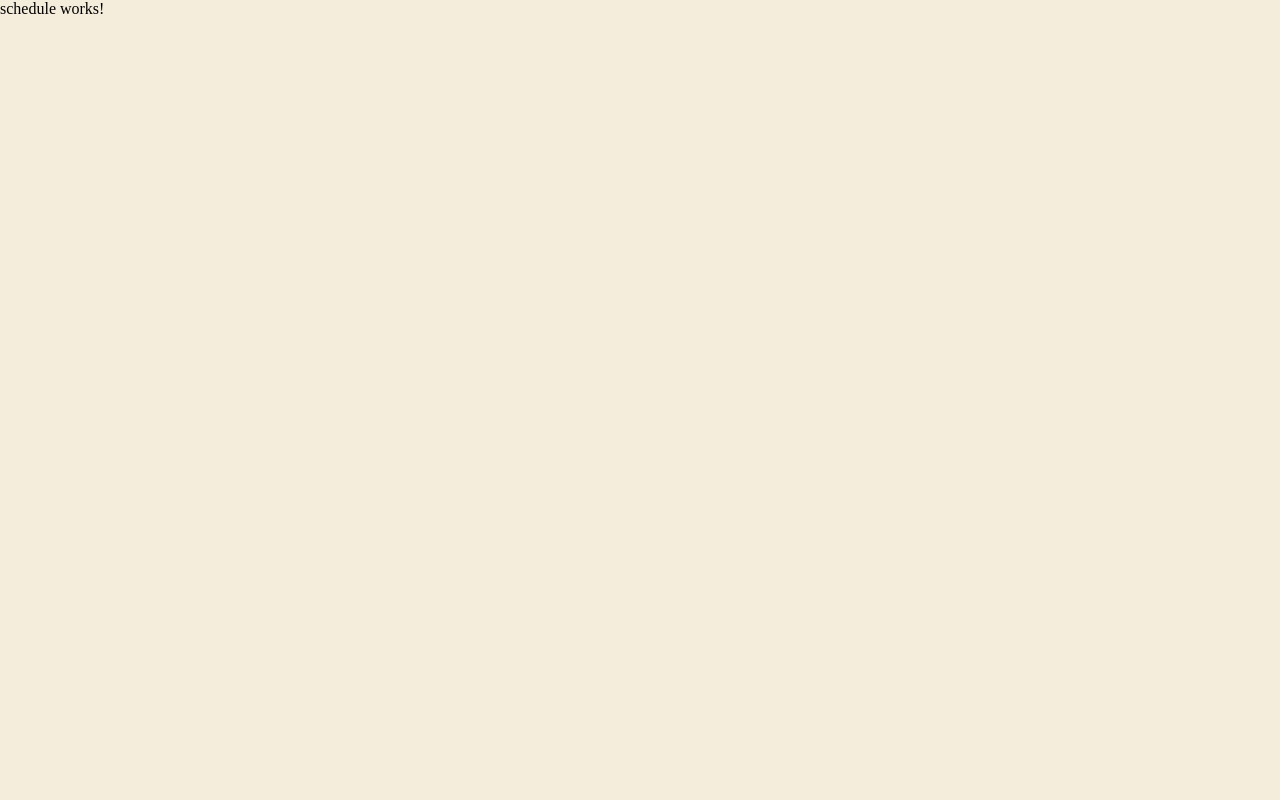
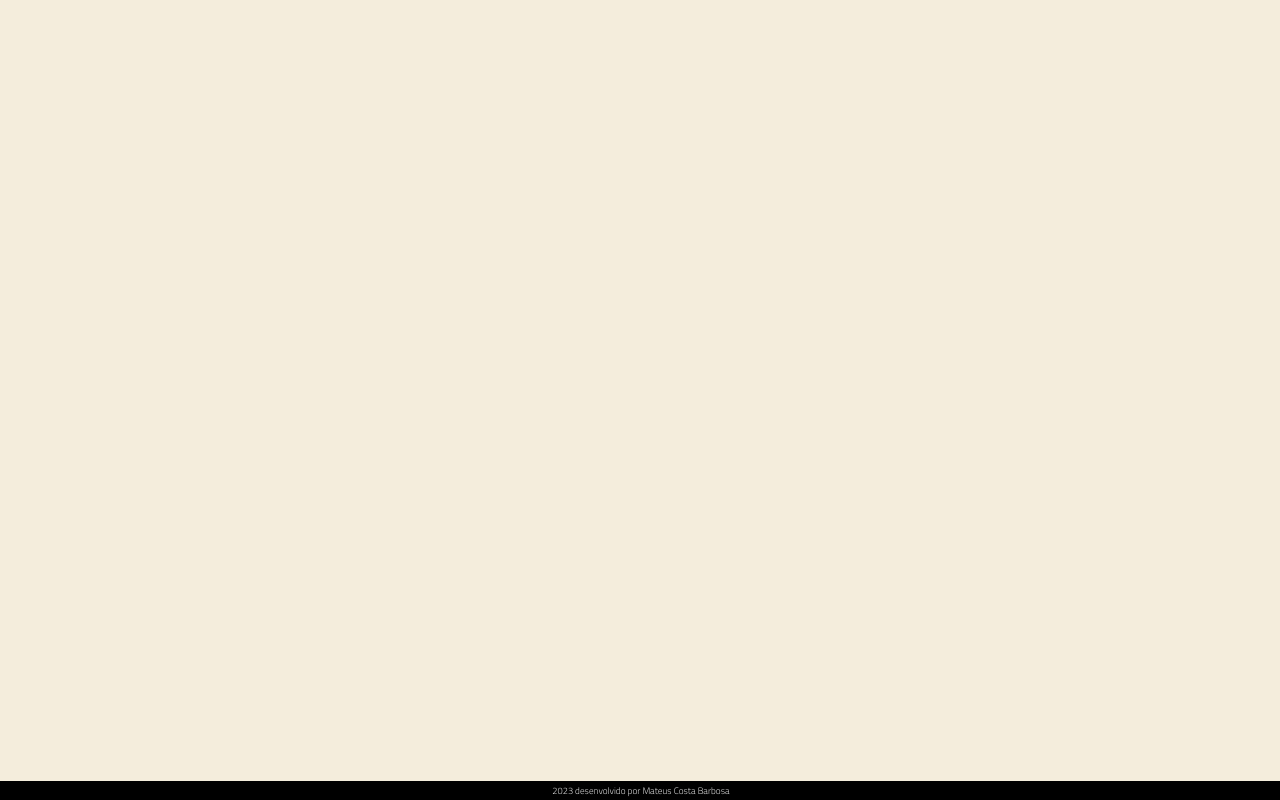
Before and after one commit to mateuscbarbosa/agenda-frontend, an Angular app: page /schedule in a window 1280 px wide. Built offline with nearby package versions, Linux system fonts and the light colour scheme.

Commit message:
estilo (footer): criação da estilização do footer

```diff
--- a/src/app/components/footer/footer.component.css
+++ b/src/app/components/footer/footer.component.css
@@ -0,0 +1,31 @@
+.footer{
+    background-color: var(--preto);
+    color: var(--branco);
+    text-align: center;
+    font-size: 0.58rem;
+    padding: 1px;
+    position: fixed;
+    bottom: 0;
+    width: 100%;
+}
+
+.tooltiptext{
+    visibility: hidden;
+    width: 120px;
+    background-color: var(--bg-mais-escuro);
+    color: var(--branco);
+    text-align: center;
+    border-radius: 6px;
+    padding: 5px 0;
+    position: absolute;
+    z-index: 1;
+    bottom: 100%;
+    left: 50%;
+    margin-left: -60px;
+    opacity: 0;
+    transition: opacity 1s;
+}
+.footer:hover .tooltiptext{
+    visibility: visible;
+    opacity: 1;
+}
--- a/src/app/components/footer/footer.component.html
+++ b/src/app/components/footer/footer.component.html
@@ -1 +1,6 @@
-<p>footer works!</p>
+<footer>
+    <div class="footer ff-cairo">
+        2023 desenvolvido por Mateus Costa Barbosa
+        <span class="tooltiptext">Contato: mateuscbarbosa@gmail.com</span>
+    </div>
+</footer>
--- a/src/app/components/footer/footer.module.ts
+++ b/src/app/components/footer/footer.module.ts
@@ -10,6 +10,9 @@ import { FooterComponent } from './footer.component';
   ],
   imports: [
     CommonModule
+  ],
+  exports:[
+    FooterComponent
   ]
 })
 export class FooterModule { }
--- a/src/app/components/schedule/schedule.module.ts
+++ b/src/app/components/schedule/schedule.module.ts
@@ -3,6 +3,7 @@ import { CommonModule } from '@angular/common';
 
 import { ScheduleRoutingModule } from './schedule-routing.module';
 import { ScheduleComponent } from './schedule/schedule.component';
+import { FooterModule } from '../footer/footer.module';
 
 
 @NgModule({
@@ -11,7 +12,8 @@ import { ScheduleComponent } from './schedule/schedule.component';
   ],
   imports: [
     CommonModule,
-    ScheduleRoutingModule
+    ScheduleRoutingModule,
+    FooterModule
   ]
 })
 export class ScheduleModule { }
--- a/src/app/components/schedule/schedule/schedule.component.html
+++ b/src/app/components/schedule/schedule/schedule.component.html
@@ -1 +1,4 @@
-<p>schedule works!</p>
+<section>
+
+</section>
+<app-footer></app-footer>
```
